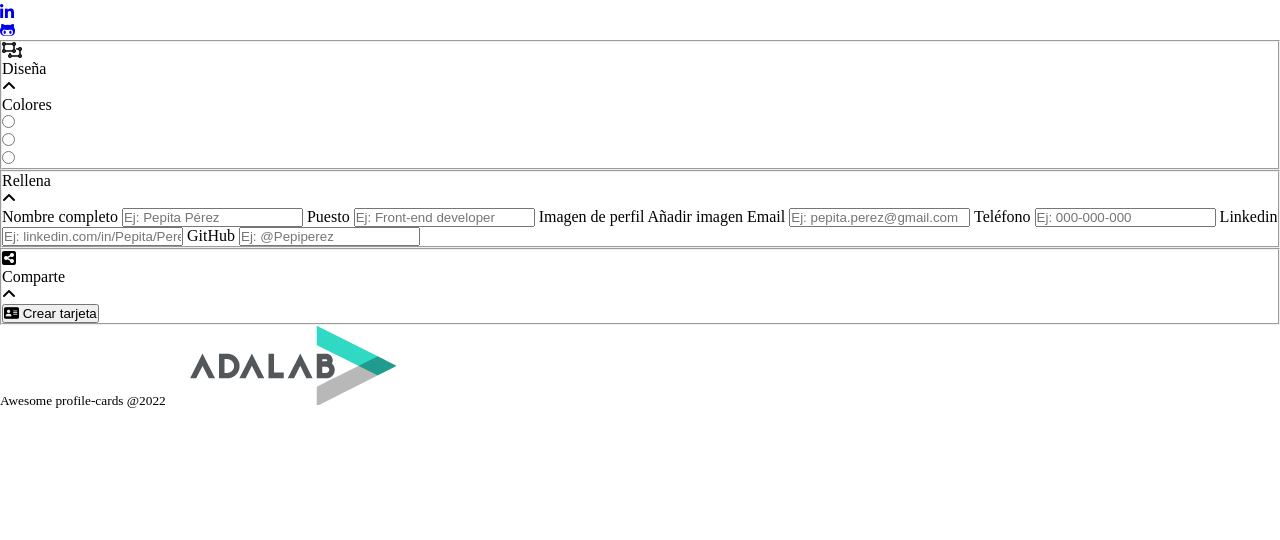
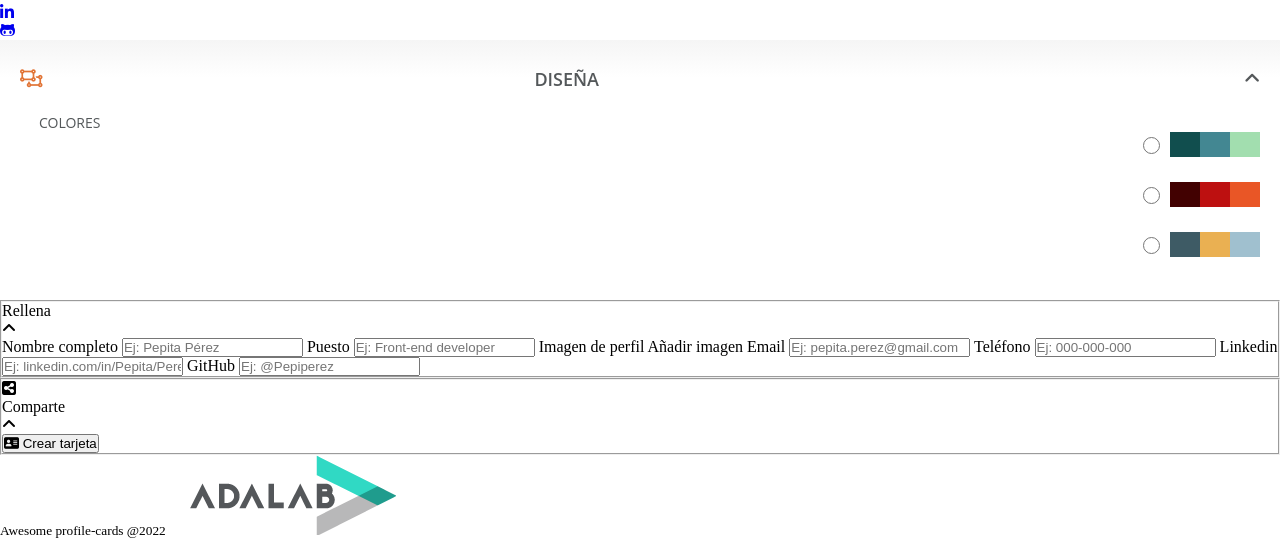
Before and after one commit to Adalab/project-promo-p-module-2-team-5, a website: page src/html/design.html in a window 1280 px wide. Shown: the part 220-760 px from the top of the page. Drawn offline with nearby package versions, Linux system fonts and the light colour scheme; files that its build step writes are made by us from their sources; some icons are missing; files whose address does not match are found by name.

Commit message:
Add 1.2.5 - Form Design

```diff
--- a/src/html/partials/main-form.html
+++ b/src/html/partials/main-form.html
@@ -1,39 +1,61 @@
-<form>
+<form class="form">
+  <!--DESIGN-->
+  <fieldset class="design-fieldset">
+    <div class="design">
+      <i class="fa-regular fa-object-ungroup screens"></i>
+      <p class="design__text-design">Diseña</p>
+      <i class="fa-solid fa-angle-up collapsible"></i>
+    </div>
+    <!--COLORS-->
+    <label for="palette" class="colors">Colores</label>
+    <!--PALLETE ONE-->
+    <div class="colors__colors-box">
+      <input
+        class="colors__colors-input"
+        type="radio"
+        name="palette"
+        id="palette"
+      />
+      <span class="spectrum-blue1"></span>
+      <span class="spectrum-blue2"></span>
+      <span class="spectrum-blue3"></span>
+    </div>
+    <!--PALETTE TWO-->
+    <div class="colors__colors-box">
+      <input
+        class="colors__colors-input"
+        type="radio"
+        name="palette"
+        id="palette"
+      />
+      <span class="spectrum-blue1__spectrum-warm1"></span>
+      <span class="spectrum-blue2__spectrum-warm2"></span>
+      <span class="spectrum-blue3__spectrum-warm3"></span>
+    </div>
+    <!--PALETTE THREE-->
+    <div class="colors__colors-box">
+      <input
+        class="colors__colors-input"
+        type="radio"
+        name="palette"
+        id="palette"
+      />
+      <span class="spectrum-blue1__spectrum-mix1"></span>
+      <span class="spectrum-blue2__spectrum-mix2"></span>
+      <span class="spectrum-blue3__spectrum-mix3"></span>
+    </div>
+  </fieldset>
+  <!--STUFFED-->
   <fieldset>
-    <div>
-      <i class="fa-regular fa-object-ungroup"></i>
-      <p>Diseña</p>
-      <i class="fa-solid fa-angle-up"></i>
-    </div>
-    <label for="palette">Colores</label>
-    <div>
-        <input type="radio" name="palette" id="palette" />
-        <span></span>
-        <span></span>
-        <span></span>
-    </div>
-    <div>
-      <input type="radio" name="palette" id="palette" />
-      <span></span
-      <span></span>
-      <span></span>
-    </div>
-    <div>
-      <input type="radio" name="palette" id="palette" />
-      <span></span>
-      <span></span>
-      <span></span>
-    </div>
-   </fieldset>
-   <fieldset>
     <div>
       <i class="fa-light fa-keyboard"></i>
       <p>Rellena</p>
       <i class="fa-solid fa-angle-up"></i>
     </div>
-
+    <!--NAME-->
     <label for="name">Nombre completo</label>
     <input id="name" type="text" name="name" placeholder="Ej: Pepita Pérez" />
+    <!--PROFESSION-->
     <label for="profession">Puesto</label>
     <input
       id="profession"
@@ -41,9 +63,10 @@
       name="profession"
       placeholder="Ej: Front-end developer"
     />
+    <!--ADD IMAGE-->
     <label for="image">Imagen de perfil</label>
     <label for="image">Añadir imagen</label>
-
+    <!--EMAIL-->
     <label for="email">Email</label>
     <input
       id="email"
@@ -51,10 +74,10 @@
       name="email"
       placeholder="Ej: pepita.perez@gmail.com"
     />
-
+    <!--PHONE-->
     <label for="telef">Teléfono</label>
     <input id="telef" type="tel" placeholder="Ej: 000-000-000" />
-
+    <!--SOCIAL MEDIA-->
     <label for="Linkedin">Linkedin</label>
     <input
       type="text"
@@ -66,6 +89,7 @@
     <label>GitHub</label>
     <input type="text" name="GitHub" id="GitHub" placeholder="Ej: @Pepiperez" />
   </fieldset>
+  <!--SHARE AND CARD-->
   <fieldset>
     <div>
       <i class="fa-solid fa-square-share-nodes"></i>
--- a/src/scss/layouts/_main-form.scss
+++ b/src/scss/layouts/_main-form.scss
@@ -0,0 +1,126 @@
+// FORM
+
+.form {
+  background-image: linear-gradient(to bottom, $white-four, $white-two 9%);
+}
+
+// DESIGN FIELDSET
+
+.design-fieldset {
+  height: 240px;
+  border: none;
+  margin-bottom: 20px;
+}
+
+// DESIGN DIV
+
+.design {
+  display: flex;
+  justify-content: space-between;
+  align-items: center;
+  padding: 27px 20px 22px;
+
+  &__text-design {
+    font-family: $open;
+    font-weight: $semi-bold;
+    font-size: 1.125rem;
+    color: $gun-metal;
+    text-transform: uppercase;
+    width: 65px;
+    margin-right: 8.5em;
+  }
+}
+
+// DESIGN ICONS
+
+.screens {
+  font-size: 1.125rem;
+  color: $dull-orange;
+}
+
+.collapsible {
+  font-size: 1.125rem;
+  color: $gun-metal;
+}
+
+// COLORS LABEL/INPUT + DIV
+
+.colors {
+  font-family: $open;
+  font-weight: $regular;
+  font-size: 0.875rem;
+  color: $gun-metal;
+  text-transform: uppercase;
+  padding-left: 39px;
+
+  &__colors-box {
+    display: flex;
+    justify-content: flex-end;
+    // padding-right: 120px;
+  }
+
+  &__colors-input {
+    width: 17px;
+    height: 17px;
+    margin: 5px 10px 28px;
+  }
+}
+
+// SPAN
+
+.spectrum-blue1 {
+  width: 30px;
+  height: 25px;
+  background-color: $dark-green-blue;
+
+  &__spectrum-warm1 {
+    width: 30px;
+    height: 25px;
+    background-color: $dried-blood;
+  }
+
+  &__spectrum-mix1 {
+    width: 30px;
+    height: 25px;
+    background-color: $slate;
+  }
+}
+
+.spectrum-blue2 {
+  width: 30px;
+  height: 25px;
+  background-color: $dirty-blue;
+
+  &__spectrum-warm2 {
+    width: 30px;
+    height: 25px;
+    background-color: $rusty-red;
+  }
+
+  &__spectrum-mix2 {
+    width: 30px;
+    height: 25px;
+    background-color: $faded-orange;
+  }
+}
+
+.spectrum-blue3 {
+  width: 30px;
+  height: 25px;
+  background-color: $hospital-green;
+  margin-right: 20px;
+
+  &__spectrum-warm3 {
+    width: 30px;
+    height: 25px;
+    background-color: $tomato;
+    margin-right: 20px;
+  }
+
+  &__spectrum-mix3 {
+    width: 30px;
+    height: 25px;
+    background-color: $light-grey-blue;
+    margin-right: 20px;
+  }
+}
```
